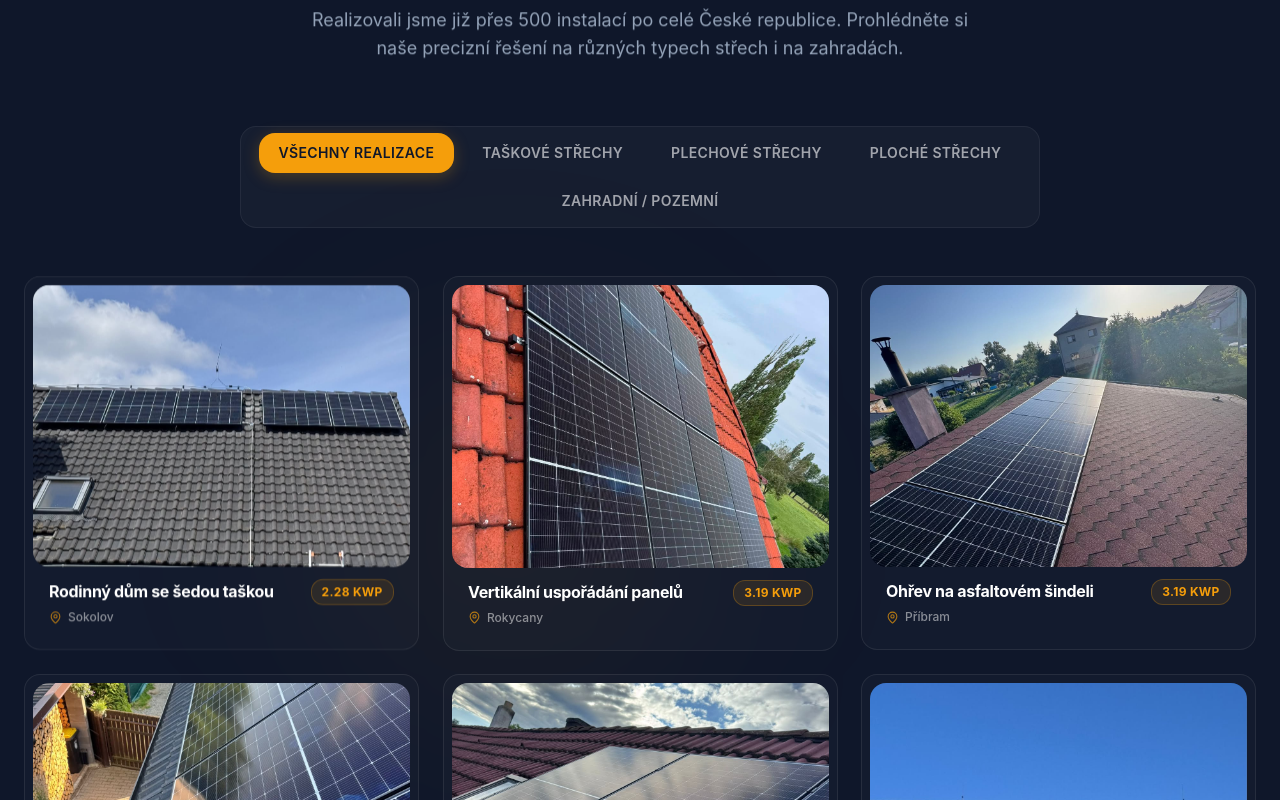
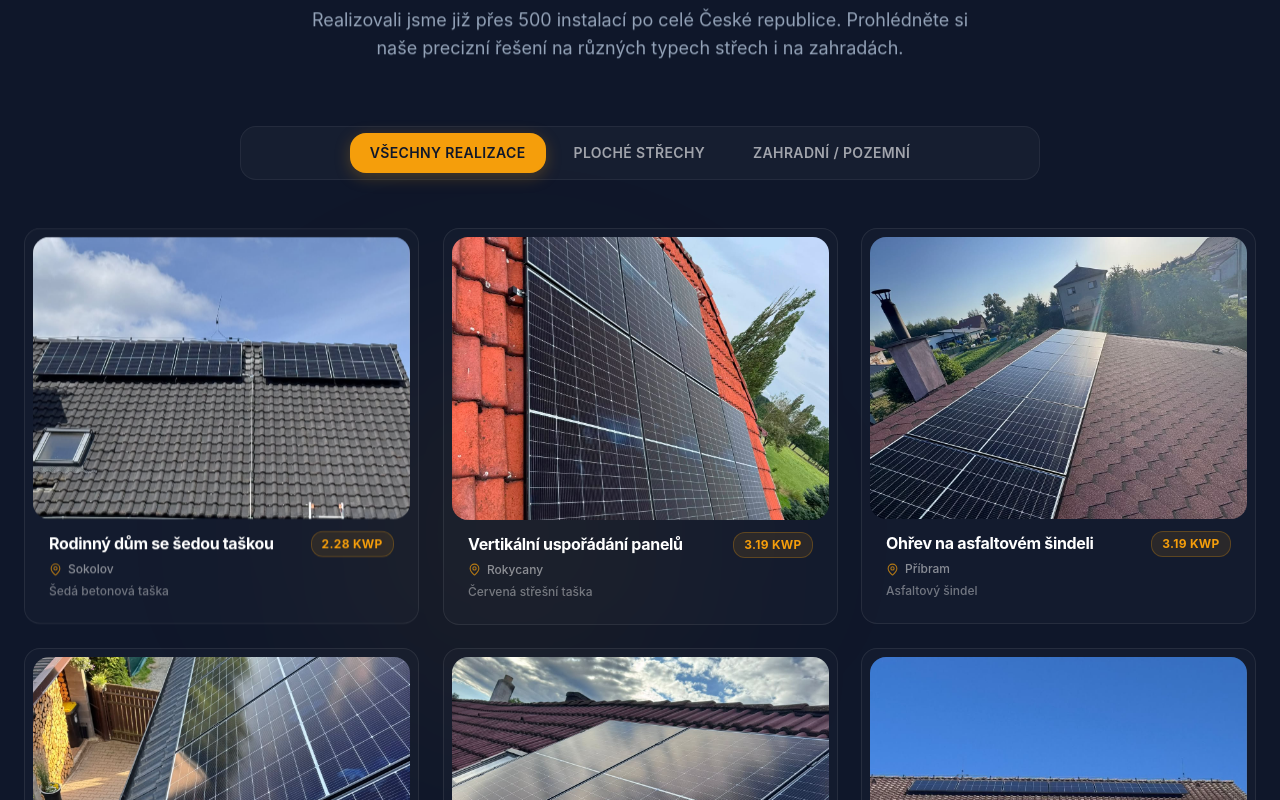
Before and after one commit to nogodcomplexx/uspora, a React (Vite) app: page / in a window 1280 px wide. Shown: the part 2940-3740 px from the top of the page. Built offline with nearby package versions, Linux system fonts and the light colour scheme.

Commit message:
feat: limit gallery filters to Flat and Ground/Garden and display roofType on cards

```diff
--- a/src/sections/Gallery.tsx
+++ b/src/sections/Gallery.tsx
@@ -14,7 +14,7 @@ const galleryItems = [
     panels: '5x Trina Solar 455W',
     roofType: 'Šedá betonová taška',
     saving: '60 % ročních nákladů',
-    desc: 'Instalace pěti panelů v jedné horizontální řadě na moderní šedou střešní tašku. Rychlá a spolehlivá montáž s nerezovými háky kotvenými do krovu.'
+    desc: 'Šedá betonová taška'
   },
   {
     id: 2,
@@ -26,7 +26,7 @@ const galleryItems = [
     panels: '7x Trina Solar 455W',
     roofType: 'Červená střešní taška',
     saving: '69 % ročních nákladů',
-    desc: 'Montáž sedmi panelů ve vertikálním rozložení na klasickou pálenou tašku. Skvělý příklad využití výškově orientované střešní plochy.'
+    desc: 'Červená střešní taška'
   },
   {
     id: 3,
@@ -38,7 +38,7 @@ const galleryItems = [
     panels: '7x Trina Solar 455W',
     roofType: 'Asfaltový šindel',
     saving: '69 % ročních nákladů',
-    desc: 'Instalace sedmi panelů na střechu pokrytou kanadským šindelem. Použity speciální střešní držáky zaručující dokonalé utěsnění proti zatékání.'
+    desc: 'Asfaltový šindel'
   },
   {
     id: 4,
@@ -50,7 +50,7 @@ const galleryItems = [
     panels: '6x Trina Solar 455W',
     roofType: 'Černá střešní taška',
     saving: '65 % ročních nákladů',
-    desc: 'Montáž šesti panelů (2 columns o 3 panelech) na elegantní černou tašku rodinného domu. Černé rámy panelů (Full Black) skvěle doplňují celkový design střechy.'
+    desc: 'Černá střešní taška'
   },
   {
     id: 5,
@@ -62,7 +62,7 @@ const galleryItems = [
     panels: '6x Trina Solar 455W',
     roofType: 'Pálená střešní taška',
     saving: '67 % ročních nákladů',
-    desc: 'Instalace šesti panelů na šikmou střechu s červenou pálenou taškou. Použity nerezové střešní háky přizpůsobené pro bezpečné kotvení na tento typ tašek.'
+    desc: 'Pálená střešní taška'
   },
   {
     id: 6,
@@ -74,7 +74,7 @@ const galleryItems = [
     panels: '6x Trina Solar 455W',
     roofType: 'Betonová taška',
     saving: '66 % ročních nákladů',
-    desc: 'Instalace šesti panelů vedle sebe podél střešního hřebene. Získali jsme maximální možný výkon z této části střechy bez stínění.'
+    desc: 'Betonová taška'
   },
   {
     id: 7,
@@ -86,7 +86,7 @@ const galleryItems = [
     panels: '6x Trina Solar 455W',
     roofType: 'Vlnitá krytina / Plech',
     saving: '66 % ročních nákladů',
-    desc: 'Využití střechy vedlejší hospodářské budovy (stodoly) s vlnitým plechem. Skvělé řešení, pokud střecha samotného rodinného domu není ideálně orientována.'
+    desc: 'Vlnitá krytina / Plech'
   },
   {
     id: 8,
@@ -98,7 +98,7 @@ const galleryItems = [
     panels: '6x Trina Solar 455W',
     roofType: 'Eternitové kosočtverce',
     saving: '66 % ročních nákladů',
-    desc: 'Montáž šesti panelů na rodinný dům se starší eternitovou krytinou. Naši technici použili speciální držáky na šablony bez rizika poškození krytiny.'
+    desc: 'Eternitové kosočtverce'
   },
   {
     id: 9,
@@ -110,7 +110,7 @@ const galleryItems = [
     panels: '5x Trina Solar 455W',
     roofType: 'Červená pálená taška',
     saving: '61 % ročních nákladů',
-    desc: 'Instalace pěti panelů na střechu s taškovou krytinou přímo nad verandou rodinného domu. Čistá a úhledná práce.'
+    desc: 'Červená pálená taška'
   },
   {
     id: 10,
@@ -122,7 +122,7 @@ const galleryItems = [
     panels: '5x Trina Solar 455W',
     roofType: 'Tmavě hnědá taška',
     saving: '61 % ročních nákladů',
-    desc: 'Montáž pěti panelů v jedné řadě na tmavě hnědou střešní krytinu. Optimální využití jižní orientace střechy.'
+    desc: 'Tmavě hnědá taška'
   },
   {
     id: 11,
@@ -134,7 +134,7 @@ const galleryItems = [
     panels: '7x Trina Solar 455W',
     roofType: 'Pálená taška',
     saving: '69 % ročních nákladů',
-    desc: 'Systém se sedmi panely na červené střešní tašce. Skvělá volba pro běžný rodinný dům.'
+    desc: 'Pálená taška'
   },
   {
     id: 12,
@@ -146,7 +146,7 @@ const galleryItems = [
     panels: '6x Trina Solar 455W',
     roofType: 'Trapézový červený plech',
     saving: '66 % ročních nákladů',
-    desc: 'Instalace na garáž s trapézovým plechem. Celkem 6 panelů se speciálními upevňovacími prvky s pryžovým těsněním přímo na plechovou vlu.'
+    desc: 'Trapézový červený plech'
   },
   {
     id: 13,
@@ -158,7 +158,7 @@ const galleryItems = [
     panels: '6x Trina Solar 455W',
     roofType: 'Šedý střešní šindel / Plech',
     saving: '67 % ročních nákladů',
-    desc: 'Dvouřadá montáž po třech panelech (celkem 6) na šikmou střechu rodinného domu se střešními okny. Maximální využití plochy.'
+    desc: 'Šedý střešní šindel / Plech'
   },
   {
     id: 14,
@@ -170,7 +170,7 @@ const galleryItems = [
     panels: '6x Trina Solar 455W',
     roofType: 'Hnědá taška',
     saving: '66 % ročních nákladů',
-    desc: 'Instalace šesti panelů na šikmé střeše rodinného domu s hnědou betonovou taškou. Profesionální a rychlé upevnění do střešní konstrukce.'
+    desc: 'Hnědá taška'
   },
   {
     id: 15,
@@ -182,7 +182,7 @@ const galleryItems = [
     panels: '5x Trina Solar 455W',
     roofType: 'Pálená taška',
     saving: '60 % ročních nákladů',
-    desc: 'Klasická instalace pěti panelů na rodinný dům s tradiční pálenou taškou.'
+    desc: 'Pálená taška'
   },
   {
     id: 16,
@@ -194,7 +194,7 @@ const galleryItems = [
     panels: '8x Trina Solar 455W',
     roofType: 'Plochá střecha (Asfaltové pásy)',
     saving: '68 % ročních nákladů',
-    desc: 'Instalace na plochou střechu rodinného domu s krytinou z asfaltových pásů s využitím zátěžových trojúhelníkových konstrukcí. Celkem 8 panelů s celkovým výkonem 3.64 kWp.'
+    desc: 'Plochá střecha (Asfaltové pásy)'
   },
   {
     id: 17,
@@ -206,7 +206,7 @@ const galleryItems = [
     panels: '8x Trina Solar 455W',
     roofType: 'Plochá střecha (Zátěžový systém)',
     saving: '68 % ročních nákladů',
-    desc: 'Detailní pohled na konstrukční řešení ploché střechy s asfaltovými pásy. Použity hliníkové profily s antikorozní úpravou a betonové zátěžové bloky zaručující stabilitu i při silném větru.'
+    desc: 'Plochá střecha (Zátěžový systém)'
   },
   {
     id: 18,
@@ -218,7 +218,7 @@ const galleryItems = [
     panels: '4x Trina Solar 455W',
     roofType: 'Pálená taška',
     saving: '50 % ročních nákladů',
-    desc: 'Klasická montáž čtyř panelů na pálenou tašku s nerezovými střešními háky. Panely jsou umístěny vedle stávajícího vikýře a satelitní antény pro optimální využití osluněné plochy.'
+    desc: 'Pálená taška'
   },
   {
     id: 19,
@@ -230,7 +230,7 @@ const galleryItems = [
     panels: '4x Trina Solar 455W',
     roofType: 'Pozemní ocelová konstrukce',
     saving: '50 % ročních nákladů',
-    desc: 'Ideální řešení v případě nevhodné orientace nebo konstrukce střechy. Čtyři panely ukotveny do zemních vrutů na štěrkovém loži s optimálním celoročním sklonem 35°.'
+    desc: 'Pozemní ocelová konstrukce'
   },
   {
     id: 20,
@@ -242,7 +242,7 @@ const galleryItems = [
     panels: '5x Trina Solar 455W',
     roofType: 'Plechová střecha (Klik systém)',
     saving: '60 % ročních nákladů',
-    desc: 'Montáž pěti panelů na moderní plechovou krytinu s využitím speciálních falcových svorek bez vrtání do plechu, což zcela eliminuje riziko budoucího zatékání.'
+    desc: 'Plechová střecha (Klik systém)'
   },
   {
     id: 21,
@@ -254,7 +254,7 @@ const galleryItems = [
     panels: 'Náš špičkový technik na střeše',
     roofType: 'Plechová střecha (Dokončovací práce)',
     saving: 'Bezpečnost na prvním místě',
-    desc: 'Pohled přímo z realizace. Naši montážníci dbají na maximální preciznost usazení panelů a čisté vedení kabeláže v chráničkách odolných proti UV záření.'
+    desc: 'Plechová střecha (Dokončovací práce)'
   },
   {
     id: 22,
@@ -266,7 +266,7 @@ const galleryItems = [
     panels: '5x Trina Solar 455W',
     roofType: 'Plechové šablony',
     saving: '60 % ročních nákladů',
-    desc: 'Čistá instalace pěti panelů na plechovou krytinu rodinného domu. Použity hliníkové kombivruty s těsněním EPDM zajišťující absolutní nepropustnost spojů.'
+    desc: 'Plechové šablony'
   },
   {
     id: 23,
@@ -278,7 +278,7 @@ const galleryItems = [
     panels: '5x Trina Solar 455W',
     roofType: 'Zahradní instalace (Detail z profilu)',
     saving: '60 % ročních nákladů',
-    desc: 'Pohled na konstrukční detaily pěti panelů pozemní FVE. Robustní ocelový rám ošetřený žárovým zinkováním zaručuje extrémní mechanickou odolnost a bezúdržbovost po desítky let.'
+    desc: 'Zahradní instalace (Detail z profilu)'
   },
   {
     id: 24,
@@ -290,7 +290,7 @@ const galleryItems = [
     panels: '6x Trina Solar 455W',
     roofType: 'Plechová střecha',
     saving: '66 % ročních nákladů',
-    desc: 'Varianta ohřevu vody pro běžnou domácnost. 6 panelů spolehlivě pokrývá spotřebu teplé vody a přebytky dokáže směrovat do akumulační nádoby.'
+    desc: 'Plechová střecha'
   },
   {
     id: 25,
@@ -302,14 +302,12 @@ const galleryItems = [
     panels: '5x Trina Solar 455W',
     roofType: 'Vlnitý plech (Vedlejší stavba)',
     saving: '60 % ročních nákladů',
-    desc: 'Příklad využití střechy hospodářské budovy vedle domu s pěti panely. Ideální volba, pokud střecha samotného rodinného domu nemá optimální orientaci vůči světovým stranám.'
+    desc: 'Vlnitý plech (Vedlejší stavba)'
   }
 ];
 
 const categories = [
   { id: 'vse', label: 'Všechny realizace' },
-  { id: 'tašková', label: 'Taškové střechy' },
-  { id: 'plechová', label: 'Plechové střechy' },
   { id: 'plochá', label: 'Ploché střechy' },
   { id: 'zahrada', label: 'Zahradní / Pozemní' }
 ];
@@ -478,6 +476,9 @@ export function Gallery() {
                         <MapPin size={13} className="text-[#F59E0B]/70" />
                         <span className="text-xs font-medium">{item.location.split(',')[0]}</span>
                       </div>
+                      <p className="text-white/40 text-xs mt-1.5 font-medium">
+                        {item.roofType}
+                      </p>
                     </div>
                     <span className="bg-[#F59E0B]/10 border border-[#F59E0B]/25 text-[#F59E0B] px-2.5 py-1 rounded-lg text-xs font-bold uppercase tracking-wide">
                       {item.power}
```
